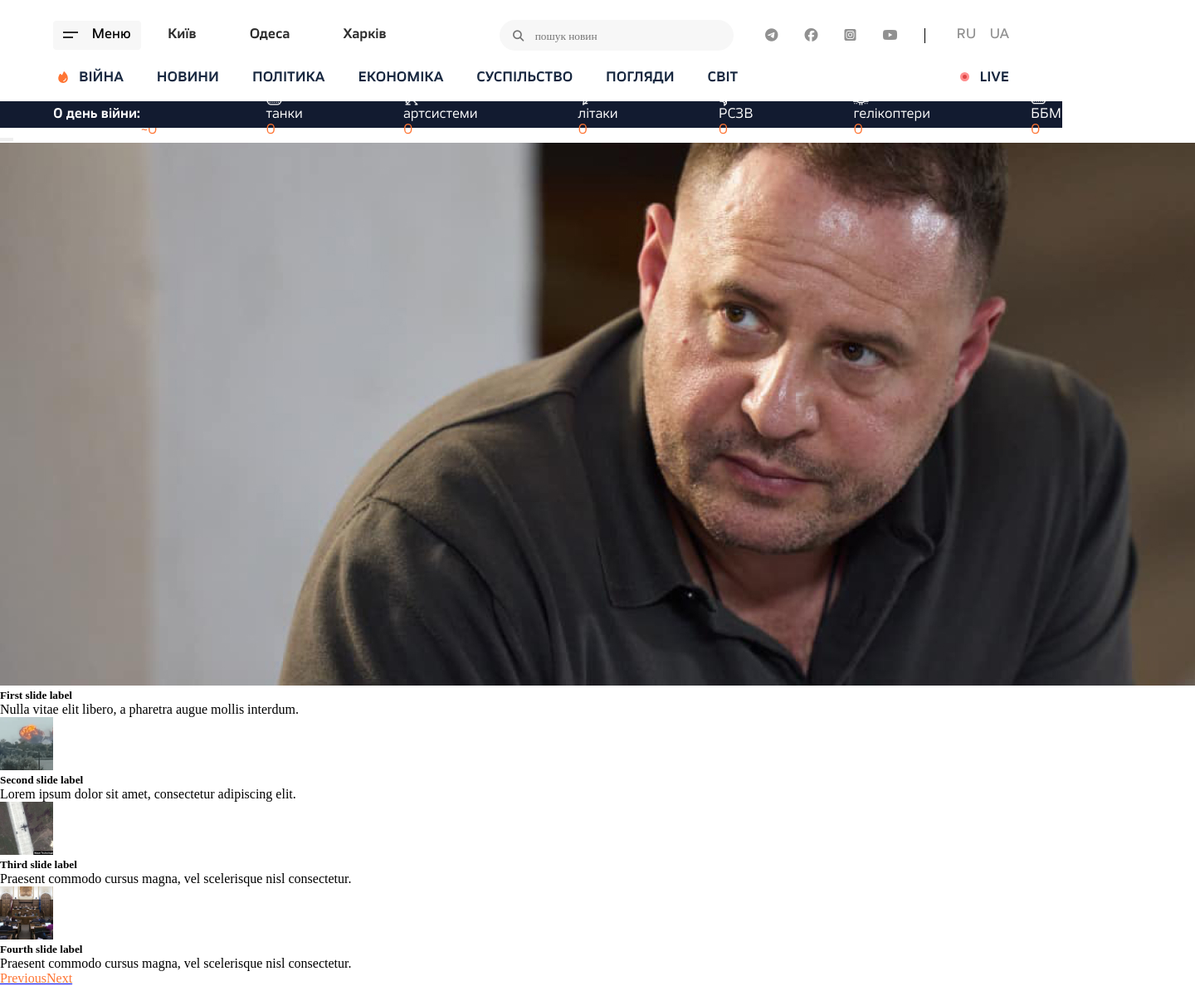
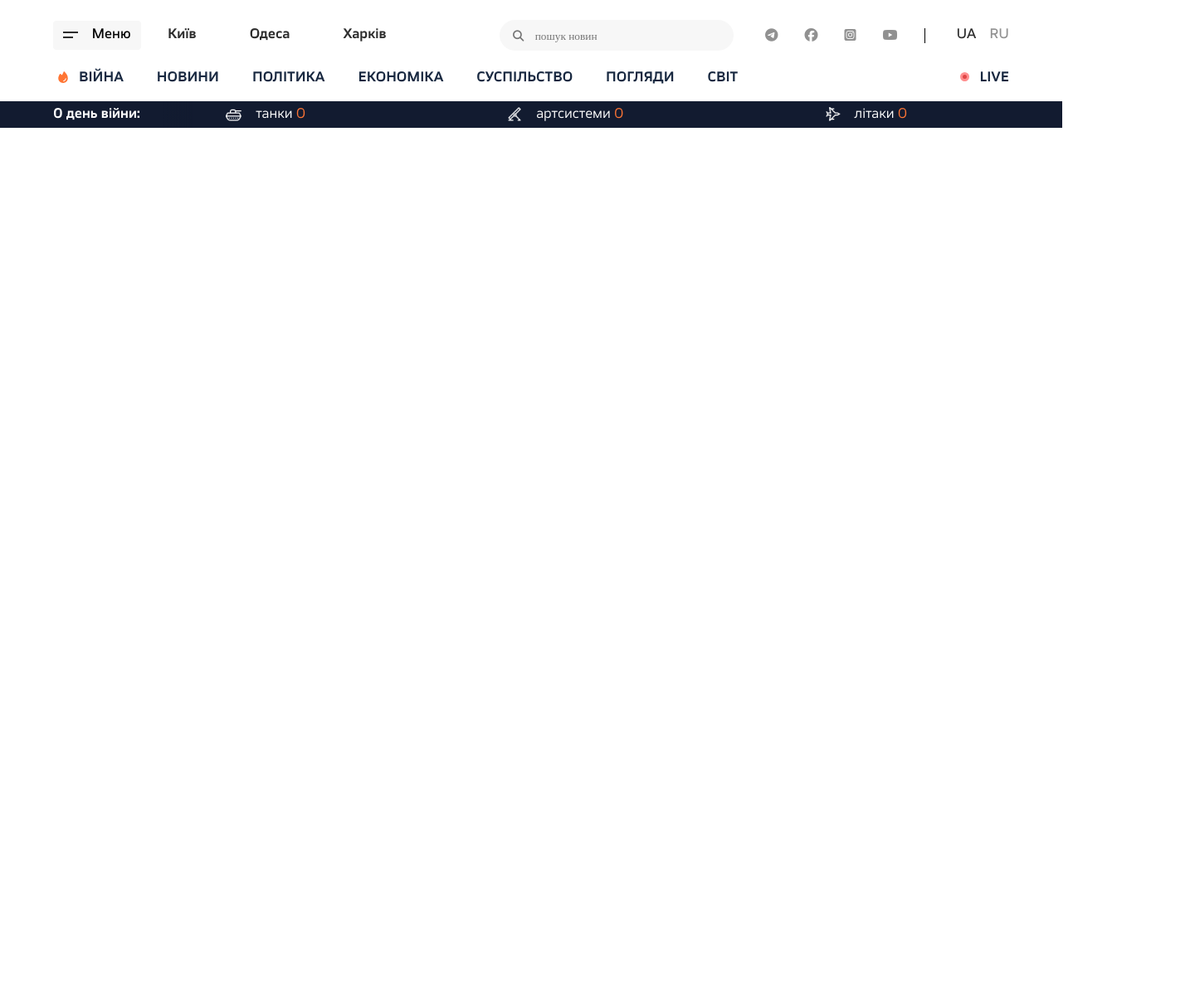
Before and after one commit to Banchee501/react-news-app, a React (Create React App) app: page / in a window 1280 px wide. Shown: the whole page at 83% size, 1440 px wide, since content can reach past the window. After the commit the page ends 800 px from the top, so only its background shows below. Built offline with nearby package versions, Linux system fonts and the light colour scheme.

Commit message:
add: floating line for statistics.js with react-fast-marquee, create: media.scss

```diff
--- a/package.json
+++ b/package.json
@@ -6,8 +6,12 @@
     "@testing-library/jest-dom": "^5.16.5",
     "@testing-library/react": "^13.4.0",
     "@testing-library/user-event": "^13.5.0",
+    "bootstrap": "^5.2.2",
     "react": "^18.2.0",
+    "react-bootstrap": "^2.6.0",
     "react-dom": "^18.2.0",
+    "react-fast-marquee": "^1.3.5",
+    "react-router-dom": "^6.4.3",
     "react-scripts": "5.0.1",
     "web-vitals": "^2.1.4"
   },
--- a/src/components/app/App.js
+++ b/src/components/app/App.js
@@ -1,14 +1,13 @@
 import Navbar from '../navigation/Navbar';
 import Statistics from '../statistics/Statistics';
-import DarkVariantExample from '../newsCarousel/newsCarousel';
-
+// import SimpleSlider from '../newsCarousel/newsCarousel';
 
 const App = () => {
   return (
     <div className="app">
       <Navbar />
       <Statistics />
-      <DarkVariantExample />
+      {/* <SimpleSlider /> */}
     </div>
   );
 }
--- a/src/components/navigation/Navbar.js
+++ b/src/components/navigation/Navbar.js
@@ -1,4 +1,4 @@
-import { Container, Row } from 'react-bootstrap';
+import { Container, Row, Dropdown } from 'react-bootstrap';
 import { Link } from 'react-router-dom';
 import './navbar.scss'
 import fire from "../../resources/icons/navbarIcons/fireNav.svg";
@@ -24,8 +24,8 @@ const Navbar = () => {
                             <a href="https://www.youtube.com/" target="_blank" rel="noreferrer"><i class="fa-brands fa-youtube"></i></a>
                         </div>
                         <div className='languages'>
+                            <a className="languages_active" href="/ua">UA</a>
                             <a href="/ru">RU</a>
-                            <a className="languages_active" href="/ua">UA</a>
                         </div>
                     </div>
                 </div>
--- a/src/components/navigation/navbar.scss
+++ b/src/components/navigation/navbar.scss
@@ -1,5 +1,3 @@
-@import '../../style/variables.scss';
-@import '../../style/fonts.scss';
 @import '../../style/style.scss';
 
 .navbar__top {
@@ -88,6 +86,9 @@
             text-decoration: none;
             color: $grey;
         }
+        .languages_active {
+            color: $dark_blue;
+        }
     }
 }
 
--- /dev/null
+++ b/src/components/newsCarousel/carousel.scss
@@ -0,0 +1,5 @@
+@import '../../style/style.scss';
+
+.slide_item {
+    width: 100%;
+}
--- a/src/components/newsCarousel/newsCarousel.js
+++ b/src/components/newsCarousel/newsCarousel.js
@@ -1,64 +1,30 @@
+import React from 'react';
 import { Container, Carousel } from 'react-bootstrap';
+
+import 'bootstrap/dist/css/bootstrap.min.css';
+
 import firstSlide from "../../resources/img/firstSlide.jpg";
-import secondSlide from "../../resources/img/secondSlide.png";
-import thirdSlide from "../../resources/img/thirdSlide.png";
-import fourthSlide from "../../resources/img/fourthSlide.png";
+// import secondSlide from "../../resources/img/secondSlide.png";
+// import thirdSlide from "../../resources/img/thirdSlide.png";
+// import fourthSlide from "../../resources/img/fourthSlide.png";
 
-function DarkVariantExample() {
+const newsCarousel = () => {
     return (
-        <Container>
-            <Carousel variant="dark">
+        <>
+            <Carousel>
                 <Carousel.Item>
                     <img
-                        className="d-block w-100"
+                        className=""
                         src={firstSlide}
                         alt="First slide"
                     />
                     <Carousel.Caption>
-                        <h5>First slide label</h5>
-                        <p>Nulla vitae elit libero, a pharetra augue mollis interdum.</p>
-                    </Carousel.Caption>
-                </Carousel.Item>
-                <Carousel.Item>
-                    <img
-                        className="d-block w-100"
-                        src={secondSlide}
-                        alt="Second slide"
-                    />
-                    <Carousel.Caption>
-                        <h5>Second slide label</h5>
-                        <p>Lorem ipsum dolor sit amet, consectetur adipiscing elit.</p>
-                    </Carousel.Caption>
-                </Carousel.Item>
-                <Carousel.Item>
-                    <img
-                        className="d-block w-100"
-                        src={thirdSlide}
-                        alt="Third slide"
-                    />
-                    <Carousel.Caption>
-                        <h5>Third slide label</h5>
-                        <p>
-                            Praesent commodo cursus magna, vel scelerisque nisl consectetur.
-                        </p>
-                    </Carousel.Caption>
-                </Carousel.Item>
-                <Carousel.Item>
-                    <img
-                        className="d-block w-100"
-                        src={fourthSlide}
-                        alt="Fourth slide"
-                    />
-                    <Carousel.Caption>
-                        <h5>Fourth slide label</h5>
-                        <p>
-                            Praesent commodo cursus magna, vel scelerisque nisl consectetur.
-                        </p>
+                        Андрій Єрмак: «В нас інші прізвища, ніж у творців Мінських угод. Людей, які б таке допускали, в нашій команді немає»
                     </Carousel.Caption>
                 </Carousel.Item>
             </Carousel>
-        </Container>
+        </>
     );
 }
 
-export default DarkVariantExample;
+export default newsCarousel;
--- a/src/components/statistics/Statistics.js
+++ b/src/components/statistics/Statistics.js
@@ -1,4 +1,5 @@
 import { Container } from 'react-bootstrap';
+import Marquee from "react-fast-marquee";
 
 import soldierIcon from "../../resources/icons/navbarIcons/soldier.png";
 import tanksIcon from "../../resources/icons/navbarIcons/tanks.png";
@@ -22,9 +23,9 @@ const Statistics = () => {
 
     return (
         <Container>
-            <div className='statistics'>
-                <div className='statistics_day'>
-                    {day} день війни:</div>
+            <div className='statistics_day'>
+                {day} день війни:</div>
+            <Marquee gradient={false}>
                 <ul className='statistics_list'>
                     <li><img src={soldierIcon} alt="soldier" />особовий склад <span>~{soldier}</span></li>
                     <li><img src={tanksIcon} alt="tanks" />танки <span>{tanks}</span></li>
@@ -34,7 +35,7 @@ const Statistics = () => {
                     <li><img src={helicopterIcon} alt="helicopter" />гелікоптери <span>{helicopter}</span></li>
                     <li><img src={afvIcon} alt="afv" />ББМ <span>{afv}</span></li>
                 </ul>
-            </div>
+            </Marquee>
         </Container>
     )
 }
--- a/src/components/statistics/statistics.scss
+++ b/src/components/statistics/statistics.scss
@@ -1,15 +1,14 @@
-@import '../../style/variables.scss';
-@import '../../style/fonts.scss';
 @import '../../style/style.scss';
 
 .statistics {
-            display: flex;
+    display: flex;
     position: relative;
 
 }
 
 .statistics_day {
     position: absolute;
+    z-index:  100;
     display: flex;
     width: 105px;
     height: 32px;
@@ -29,8 +28,7 @@
     align-items: center;
     li {
         font-family: Severs-Regular;
-        padding-left: 121px;
-        padding: 8px auto;
+        padding: 121px;
         display: inline-block;
         img {
             padding-right: 16px;
--- a/src/index.js
+++ b/src/index.js
@@ -1,8 +1,9 @@
 import React from 'react';
 import ReactDOM from 'react-dom/client';
-import './style/style.scss';
 import App from './components/app/App';
 import { BrowserRouter as Router } from 'react-router-dom';
+
+import './style/style.scss';
 
 const root = ReactDOM.createRoot(document.getElementById('root'));
 root.render(
--- a/src/style/media.scss
+++ b/src/style/media.scss
@@ -0,0 +1,10 @@
+@media (max-width: 1200px) {
+    .navbar__top {
+        .cities {
+            display:none;
+        }
+        .nav_block {
+            display: none;
+        }
+    }
+}
--- a/src/style/style.scss
+++ b/src/style/style.scss
@@ -1,4 +1,6 @@
 @import './variables.scss';
+@import './media.scss';
+@import './fonts.scss';
 
 * {
     margin: 0;
```
Also changed, not shown: 1 other file (tests, documents, lock files or other folders).
